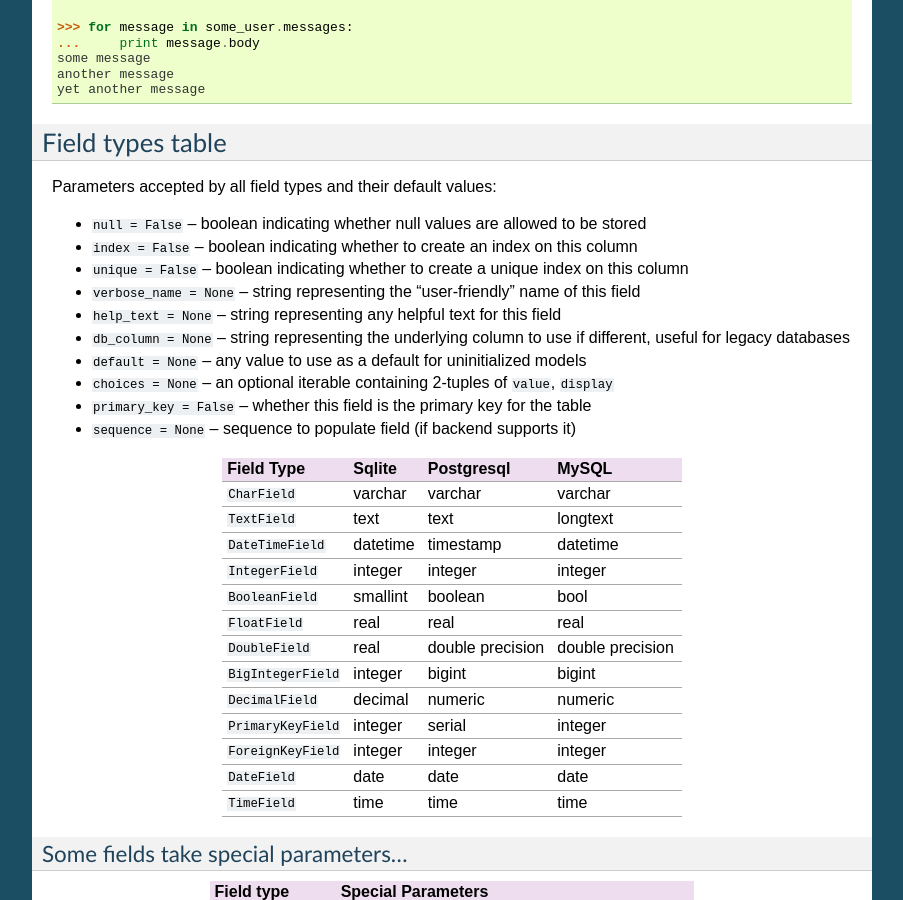
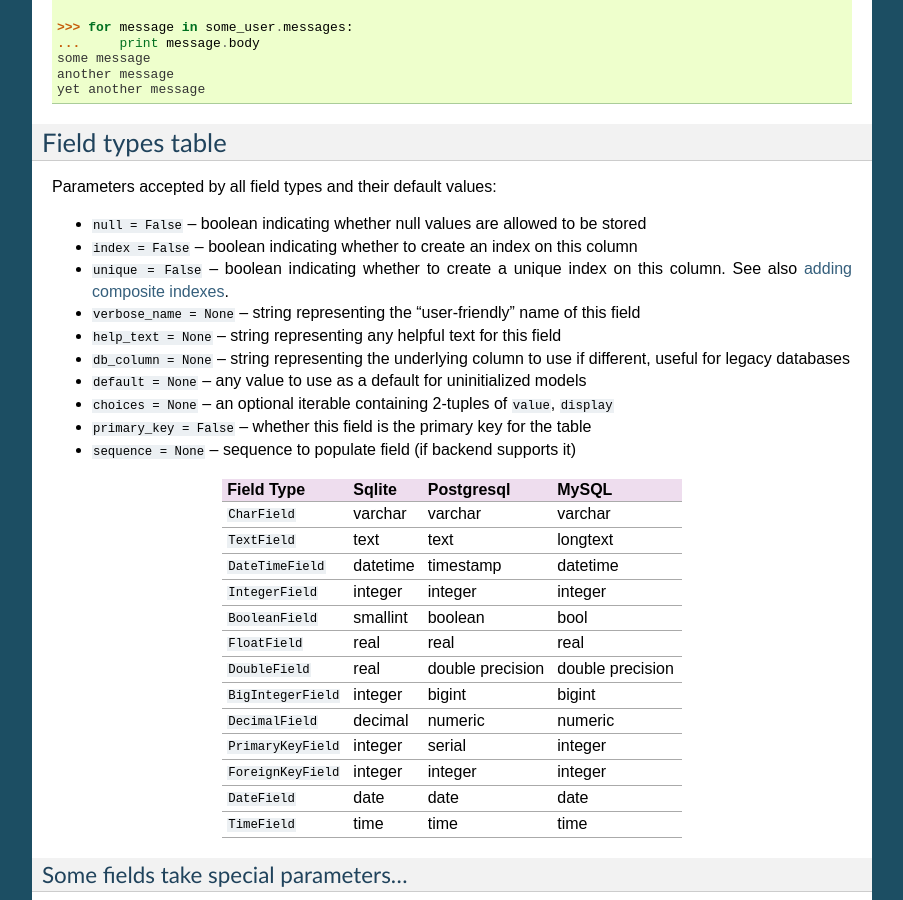
Before and after one commit to coleifer/peewee, a Sphinx documentation site: the page built from docs/peewee/models.rst, in a window 1280 px wide and 900 px high, scrolled down 4374 px. Shown: the whole window, without its empty margins (198-1101 px from the left). Built offline with Sphinx 7.4.7, drawn with Linux system fonts in a browser that asks for light colours.

Commit message:
Adding a reference to model indexes in unique docs, per evanton's suggestion

```diff
--- a/docs/peewee/models.rst
+++ b/docs/peewee/models.rst
@@ -192,6 +192,8 @@ Option                Meaning                                          Inheritab
 ===================   ==============================================   ============
 
 
+.. _model_indexes:
+
 Specifying indexes for a model
 ^^^^^^^^^^^^^^^^^^^^^^^^^^^^^^
 
@@ -313,7 +315,7 @@ Parameters accepted by all field types and their default values:
 
 * ``null = False`` -- boolean indicating whether null values are allowed to be stored
 * ``index = False`` -- boolean indicating whether to create an index on this column
-* ``unique = False`` -- boolean indicating whether to create a unique index on this column
+* ``unique = False`` -- boolean indicating whether to create a unique index on this column. See also :ref:`adding composite indexes <model_indexes>`.
 * ``verbose_name = None`` -- string representing the "user-friendly" name of this field
 * ``help_text = None`` -- string representing any helpful text for this field
 * ``db_column = None`` -- string representing the underlying column to use if different, useful for legacy databases
```
